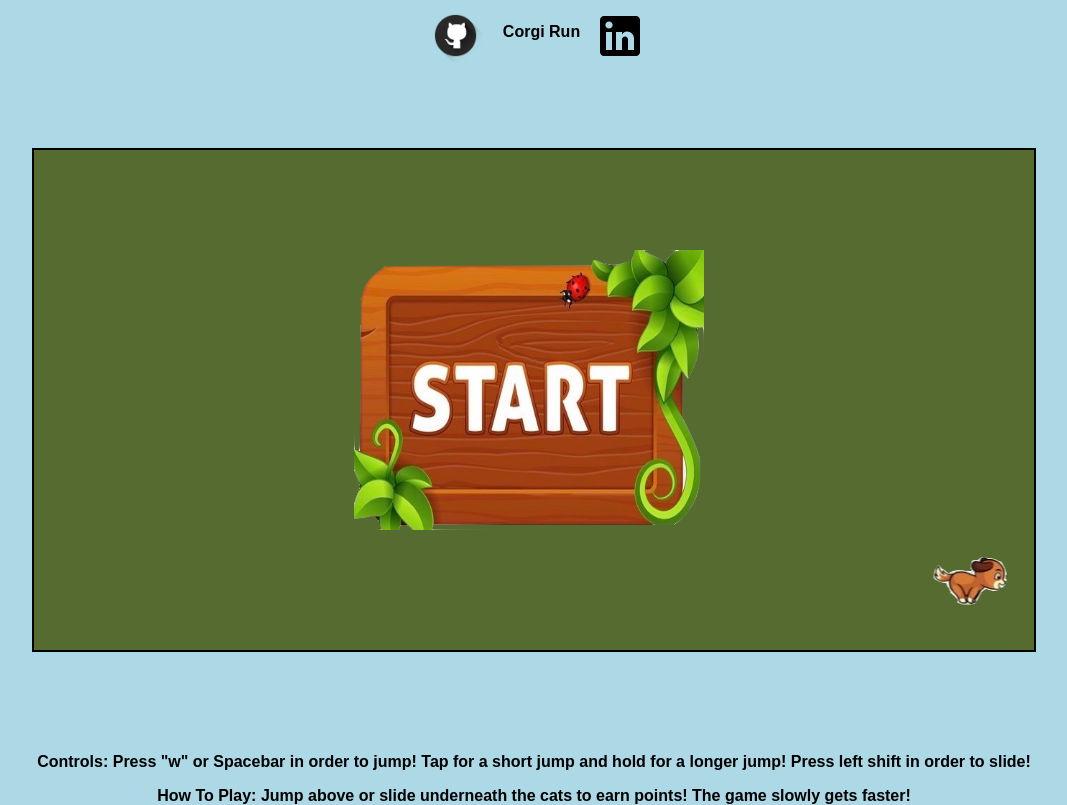
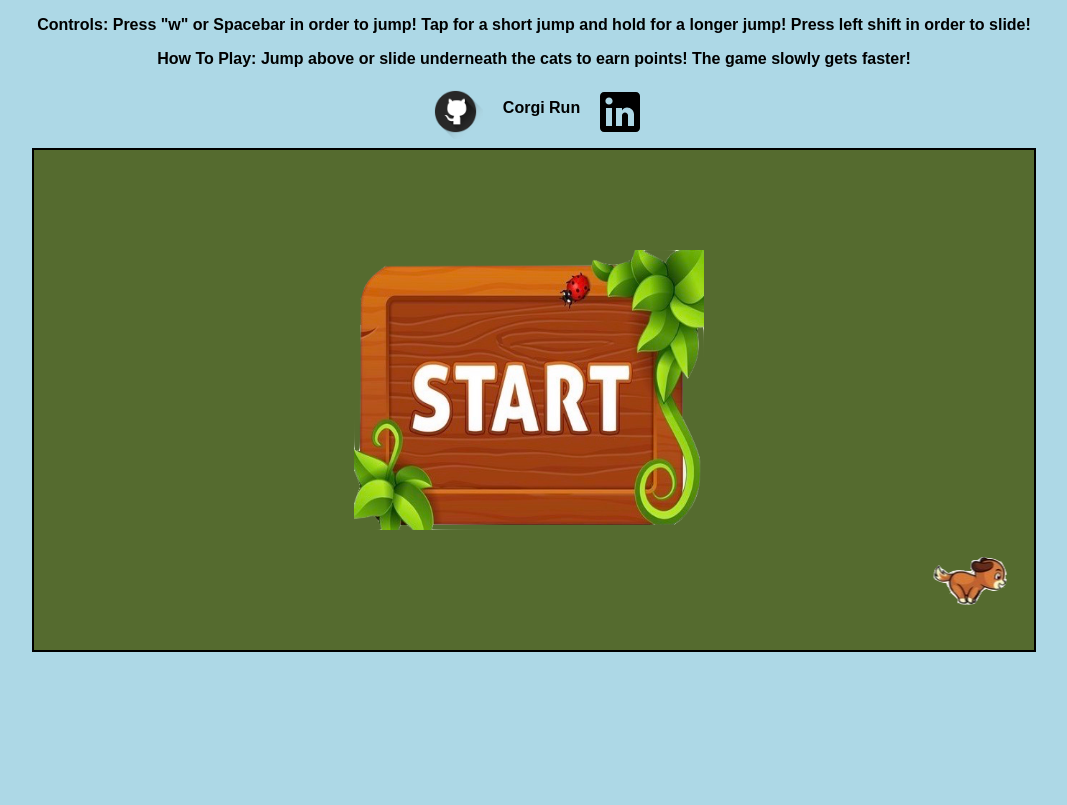
Before and after one commit to Gogetaspirit/Corgi-Run, a website built with webpack: page index.html in a window 1280 px wide. Shown: the whole page, without its empty margins (106-1173 px from the left). Built offline with nearby package versions, Linux system fonts and the light colour scheme.

Commit message:
rearranged instructions

```diff
--- a/index.html
+++ b/index.html
@@ -19,21 +19,25 @@
 
 <body>
     <audio id="music_bg" src="./src/assets/bgmusic.mp3" loop="loop"></audio>
-    <div class ="nav-bar">
-    <div class= "github-link">
-    <a href= 'https://github.com/Gogetaspirit/Corgi-Run' target="_blank"><img class= "github" src="./src/assets/github.png"></a>
+    <div class="box">
+        <p class="controls">Controls: Press "w" or Spacebar in order to jump! Tap for a short jump and hold for a longer
+            jump! Press left shift in order to slide! </p>
+        <p class="instructions">How To Play: Jump above or slide underneath the cats to earn points! The game slowly gets
+            faster!</p>
+    </div>
+   <canvas id= "canvas">
+   </canvas>
+<div class="nav-bar">
+    <div class="github-link">
+        <a href='https://github.com/Gogetaspirit/Corgi-Run' target="_blank"><img class="github"
+                src="./src/assets/github.png"></a>
     </div>
     <div class="title">Corgi Run</div>
     <div class="linkedin-link">
-    <a href = "https://www.linkedin.com/in/christopher-lee-7b48b6134/" target="_blank"><img class='linkedin' src="./src/assets/linkedin.svg"></a>
+        <a href="https://www.linkedin.com/in/christopher-lee-7b48b6134/" target="_blank"><img class='linkedin'
+                src="./src/assets/linkedin.svg"></a>
     </div>
-    </div>
-   <canvas id= "canvas">
-   </canvas>
-   <div class="box">
-   <p class="controls">Controls: Press "w" or Spacebar in order to jump! Tap for a short jump and hold for a longer jump! Press left shift in order to slide! </p>
-   <p class="instructions">How To Play: Jump above or slide underneath the cats to earn points! The game slowly gets faster!</p>
-    </div>
+</div>
    <script src = "./src/dog.js"></script>
     <script src="./dist/main.js"></script>
 </body>
--- a/src/styles/index.scss
+++ b/src/styles/index.scss
@@ -37,9 +37,3 @@ font-weight: bold;
     font-family: Arial, Helvetica, sans-serif;
     font-weight: bold;
 }
-
-
-.box {
-  position: relative;
-  top: 670px;
-}
```
Also changed, not shown: dist/main.css, 2 other files.
